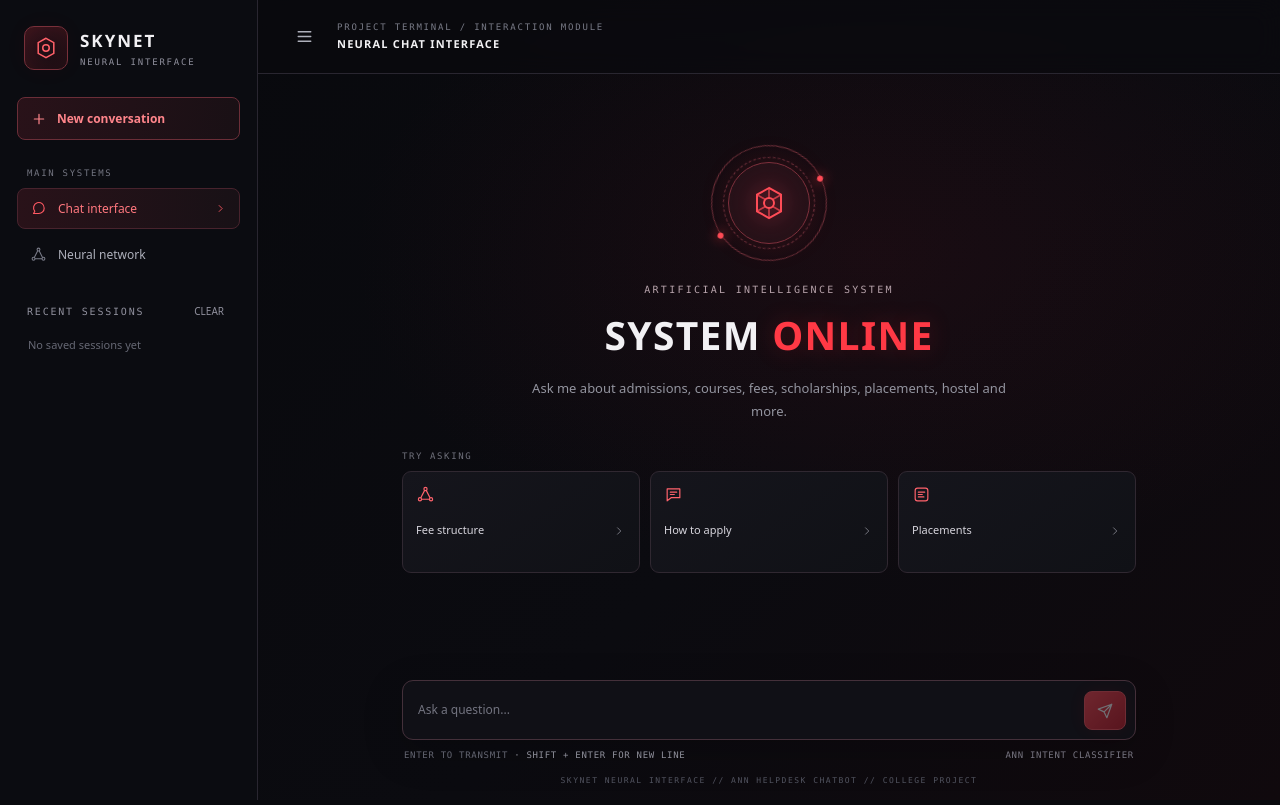
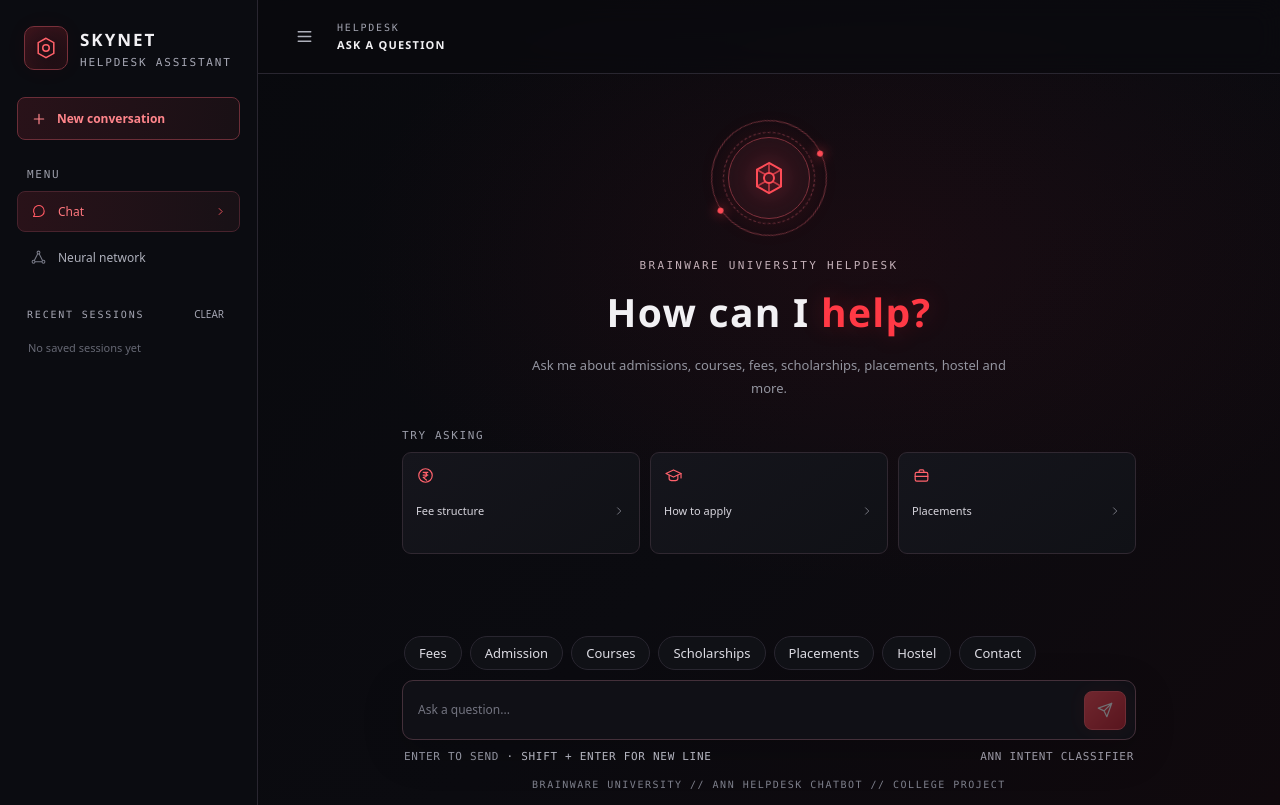
Before and after one commit to mimo-project/ann-chatbot, a Flask app: page / in a window 1280 px wide. Run offline with Flask 3, Linux system fonts and the light colour scheme; parts of the project's set-up code (start-up, migrations or seed data) failed here and were passed over.

Commit message:
frontend design change

```diff
--- a/static/script.js
+++ b/static/script.js
@@ -13,8 +13,8 @@
   let activeHistoryId = null;
   let isLoading = false;
   const pageMeta = {
-    chat: ['INTERACTION MODULE', 'NEURAL CHAT INTERFACE'],
-    neural: ['MODEL OVERVIEW', 'NEURAL NETWORK OVERVIEW']
+    chat: ['HELPDESK', 'ASK A QUESTION'],
+    neural: ['MODEL OVERVIEW', 'HOW THE BOT WORKS']
   };
   const NO_SESSIONS = '<div class="history-item" style="color:#666874;cursor:default">No saved sessions yet</div>';
   const escapeHTML = (str) => String(str).replace(/[&<>"']/g, ch => ({
@@ -163,7 +163,7 @@
       sendMessage();
     }
   });
-  $$('.prompt-card').forEach(button => button.addEventListener('click', () => sendMessage(button.dataset.prompt)));
+  $$('.prompt-card, .chip').forEach(button => button.addEventListener('click', () => sendMessage(button.dataset.prompt)));
   $$('.nav-btn').forEach(button => button.addEventListener('click', () => switchPage(button.dataset.page)));
   $('#newChat').addEventListener('click', newChat);
   $('#sidebarToggle').addEventListener('click', () => sidebar.classList.toggle('closed'));
--- a/static/style.css
+++ b/static/style.css
@@ -8,8 +8,8 @@
   --red2: #b51e2b;
   --red-dim: #35151c;
   --text: #f2f1f4;
-  --muted: #90909d;
-  --muted2: #636571;
+  --muted: #a5a6b3;
+  --muted2: #858794;
   --green: #77e4ac;
   --mono: ui-monospace, 'Cascadia Mono', Consolas, monospace;
   --display: 'Segoe UI', system-ui, -apple-system, sans-serif;
@@ -117,7 +117,7 @@
 }
 
 .brand-sub {
-  font: 9px var(--mono);
+  font: 11px var(--mono);
   letter-spacing: 1.8px;
   color: var(--muted);
   margin-top: 5px
@@ -151,9 +151,9 @@
 
 .nav-section {
   margin: 28px 0 10px 10px;
-  font: 9px var(--mono);
+  font: 11px var(--mono);
   letter-spacing: 1.7px;
-  color: #737581
+  color: #9a9ca8
 }
 
 .nav {
@@ -325,9 +325,9 @@
 }
 
 .top-label .tiny {
-  font: 9px var(--mono);
+  font: 10px var(--mono);
   letter-spacing: 1.8px;
-  color: #797b87
+  color: #a0a2ae
 }
 
 .top-label strong {
@@ -439,9 +439,9 @@
 }
 
 .welcome-kicker {
-  font: 10px var(--mono);
+  font: 11px var(--mono);
   letter-spacing: 2.3px;
-  color: #b7a3ab;
+  color: #c4b0b8;
   margin: 0 0 13px
 }
 
@@ -466,8 +466,8 @@
 
 .prompt-label {
   text-align: left;
-  font: 9px var(--mono);
-  color: #6f707b;
+  font: 11px var(--mono);
+  color: #9a9ca8;
   letter-spacing: 1.6px;
   margin: 0 0 10px
 }
@@ -562,7 +562,7 @@
 }
 
 .message-label {
-  font: 9px var(--mono);
+  font: 11px var(--mono);
   letter-spacing: 1.5px;
   color: #ff6972;
   margin: 2px 0 8px
@@ -578,8 +578,8 @@
   border-radius: 3px 11px 11px 11px;
   background: linear-gradient(140deg, #17171e, #121319);
   padding: 13px 15px;
-  color: #e0dee5;
-  font-size: 12px;
+  color: #ecebf0;
+  font-size: 15px;
   line-height: 1.8;
   overflow-wrap: anywhere;
   white-space: pre-wrap
@@ -592,8 +592,8 @@
 }
 
 .message-meta {
-  font: 9px var(--mono);
-  color: #666975;
+  font: 11px var(--mono);
+  color: #8e909c;
   margin-top: 7px
 }
 
@@ -633,6 +633,36 @@
   width: min(790px, 100%);
   margin: 0 auto;
   padding: 8px 28px 16px
+}
+
+.chips {
+  display: flex;
+  gap: 8px;
+  overflow-x: auto;
+  padding: 0 2px 10px;
+  scrollbar-width: none
+}
+
+.chips::-webkit-scrollbar {
+  display: none
+}
+
+.chip {
+  flex: 0 0 auto;
+  border: 1px solid var(--line);
+  background: var(--panel);
+  color: #dcdbe3;
+  border-radius: 999px;
+  padding: 7px 14px;
+  font: 13px var(--sans);
+  cursor: pointer;
+  transition: border-color .15s, background .15s, color .15s
+}
+
+.chip:hover {
+  border-color: var(--line-hot);
+  background: var(--red-dim);
+  color: #fff
 }
 
 .composer {
@@ -695,18 +725,18 @@
   align-items: center;
   gap: 12px;
   margin: 10px 2px 0;
-  color: #646672;
-  font: 9px var(--mono);
+  color: #8e909c;
+  font: 11px var(--mono);
   letter-spacing: .7px
 }
 
 .composer-bottom strong {
-  color: #8f909b;
+  color: #b3b4bf;
   font-weight: 400
 }
 
 .prototype-note {
-  color: #777581
+  color: #9a98a4
 }
 
 .panel-page {
@@ -767,8 +797,8 @@
   display: flex;
   align-items: center;
   justify-content: space-between;
-  color: #a6a5b1;
-  font: 9px var(--mono);
+  color: #b0afba;
+  font: 11px var(--mono);
   letter-spacing: 1px
 }
 
@@ -878,8 +908,8 @@
 .footer {
   padding: 0 28px 15px;
   text-align: center;
-  color: #51535f;
-  font: 8px var(--mono);
+  color: #7d7f8b;
+  font: 10px var(--mono);
   letter-spacing: 1.5px
 }
 
@@ -1051,7 +1081,13 @@
   }
 
   .composer-bottom {
-    font-size: 8px
+    font-size: 10px;
+    justify-content: flex-end
+  }
+
+  .key-hint,
+  .footer-long {
+    display: none
   }
 
   .page-heading {
--- a/templates/index.html
+++ b/templates/index.html
@@ -4,7 +4,7 @@
 <meta charset="UTF-8" />
 <meta name="viewport" content="width=device-width, initial-scale=1.0" />
 <meta name="theme-color" content="#090a0e" />
-<title>SKYNET // Neural Interface</title>
+<title>Brainware Helpdesk</title>
 <link rel="stylesheet" href="{{ url_for('static', filename='style.css') }}">
 </head>
 <body>
@@ -12,12 +12,12 @@
   <aside class="sidebar" id="sidebar">
     <div class="brand">
       <div class="brand-mark" aria-hidden="true"><svg width="26" height="26" viewBox="0 0 24 24" fill="none"><path d="M12 3 4.8 7v10L12 21l7.2-4V7L12 3Z" stroke="currentColor" stroke-width="1.4"/><circle cx="12" cy="12" r="3" stroke="currentColor" stroke-width="1.4"/></svg></div>
-      <div><div class="brand-name">SKYNET</div><div class="brand-sub">NEURAL INTERFACE</div></div>
+      <div><div class="brand-name">SKYNET</div><div class="brand-sub">HELPDESK ASSISTANT</div></div>
     </div>
     <button class="new-chat" id="newChat"><svg width="16" height="16" viewBox="0 0 24 24" fill="none"><path d="M12 5v14M5 12h14" stroke="currentColor" stroke-width="1.8" stroke-linecap="round"/></svg> New conversation</button>
-    <div class="nav-section">MAIN SYSTEMS</div>
+    <div class="nav-section">MENU</div>
     <nav class="nav" aria-label="Main navigation">
-      <button class="nav-btn active" data-page="chat"><svg width="17" height="17" viewBox="0 0 24 24" fill="none"><path d="M20 11.5a7.5 7.5 0 0 1-7.5 7.5H5l1.8-3.1A7.5 7.5 0 1 1 20 11.5Z" stroke="currentColor" stroke-width="1.6" stroke-linejoin="round"/></svg> Chat interface <svg class="chevron" width="13" height="13" viewBox="0 0 24 24" fill="none"><path d="m9 18 6-6-6-6" stroke="currentColor" stroke-width="1.6"/></svg></button>
+      <button class="nav-btn active" data-page="chat"><svg width="17" height="17" viewBox="0 0 24 24" fill="none"><path d="M20 11.5a7.5 7.5 0 0 1-7.5 7.5H5l1.8-3.1A7.5 7.5 0 1 1 20 11.5Z" stroke="currentColor" stroke-width="1.6" stroke-linejoin="round"/></svg> Chat <svg class="chevron" width="13" height="13" viewBox="0 0 24 24" fill="none"><path d="m9 18 6-6-6-6" stroke="currentColor" stroke-width="1.6"/></svg></button>
       <button class="nav-btn" data-page="neural"><svg width="17" height="17" viewBox="0 0 24 24" fill="none"><circle cx="12" cy="5" r="2" stroke="currentColor" stroke-width="1.5"/><circle cx="5" cy="18" r="2" stroke="currentColor" stroke-width="1.5"/><circle cx="19" cy="18" r="2" stroke="currentColor" stroke-width="1.5"/><path d="m10.9 6.8-4.8 9.4m6.8-9.4 4.8 9.4M7 18h10" stroke="currentColor" stroke-width="1.5"/></svg> Neural network</button>
     </nav>
     <div class="history-head"><span class="eyebrow">RECENT SESSIONS</span><button id="clearHistory" title="Clear conversation history">CLEAR</button></div>
@@ -29,7 +29,7 @@
   <main class="main">
     <header class="topbar">
       <button class="icon-btn" id="sidebarToggle" aria-label="Toggle navigation" title="Toggle navigation"><svg width="19" height="19" viewBox="0 0 24 24" fill="none"><path d="M4 6h16M4 12h16M4 18h16" stroke="currentColor" stroke-width="1.6" stroke-linecap="round"/></svg></button>
-      <div class="top-label"><span class="tiny">PROJECT TERMINAL / <span id="crumb">INTERACTION MODULE</span></span><strong id="topTitle">NEURAL CHAT INTERFACE</strong></div>
+      <div class="top-label"><span class="tiny"><span id="crumb">HELPDESK</span></span><strong id="topTitle">ASK A QUESTION</strong></div>
 
     </header>
 
@@ -37,27 +37,27 @@
       <div class="chat-scroller" id="chatScroller"><div class="chat-content" id="chatContent">
         <div class="welcome" id="welcome">
           <div class="core-wrap"><div class="core-orbit"></div><div class="core-cross"></div><div class="core-inner"><svg width="40" height="40" viewBox="0 0 24 24" fill="none"><path d="M12 3 4.8 7v10L12 21l7.2-4V7L12 3Z" stroke="currentColor" stroke-width="1.2"/><circle cx="12" cy="12" r="3" stroke="currentColor" stroke-width="1.2"/><path d="M12 3v6M12 15v6M4.8 7l5.2 3M14 14l5.2 3M19.2 7 14 10M10 14l-5.2 3" stroke="currentColor" stroke-width="1" opacity=".7"/></svg></div></div>
-          <p class="welcome-kicker">ARTIFICIAL INTELLIGENCE SYSTEM</p>
-          <h1>SYSTEM <span>ONLINE</span></h1>
+          <p class="welcome-kicker">BRAINWARE UNIVERSITY HELPDESK</p>
+          <h1>How can I <span>help?</span></h1>
           <p class="welcome-desc">Ask me about admissions, courses, fees, scholarships, placements, hostel and more.</p>
           <div class="prompt-label">TRY ASKING</div>
           <div class="prompt-grid">
-            <button class="prompt-card" data-prompt="What is the fee structure?"><span class="prompt-icon"><svg width="19" height="19" viewBox="0 0 24 24" fill="none"><circle cx="12" cy="5" r="2" stroke="currentColor" stroke-width="1.5"/><circle cx="5" cy="18" r="2" stroke="currentColor" stroke-width="1.5"/><circle cx="19" cy="18" r="2" stroke="currentColor" stroke-width="1.5"/><path d="m10.9 6.8-4.8 9.4m6.8-9.4 4.8 9.4M7 18h10" stroke="currentColor" stroke-width="1.5"/></svg></span><span class="prompt-text">Fee structure <svg width="14" height="14" viewBox="0 0 24 24" fill="none"><path d="m9 18 6-6-6-6" stroke="currentColor" stroke-width="1.6"/></svg></span></button>
-            <button class="prompt-card" data-prompt="How do I apply for admission?"><span class="prompt-icon"><svg width="19" height="19" viewBox="0 0 24 24" fill="none"><path d="M4 5h16v11H9l-5 4V5Z" stroke="currentColor" stroke-width="1.5" stroke-linejoin="round"/><path d="M8 9h8M8 12h5" stroke="currentColor" stroke-width="1.5" stroke-linecap="round"/></svg></span><span class="prompt-text">How to apply <svg width="14" height="14" viewBox="0 0 24 24" fill="none"><path d="m9 18 6-6-6-6" stroke="currentColor" stroke-width="1.6"/></svg></span></button>
-            <button class="prompt-card" data-prompt="Tell me about placements"><span class="prompt-icon"><svg width="19" height="19" viewBox="0 0 24 24" fill="none"><rect x="4" y="4" width="16" height="16" rx="3" stroke="currentColor" stroke-width="1.5"/><path d="M8 9h8M8 12h5M8 15h7" stroke="currentColor" stroke-width="1.5" stroke-linecap="round"/></svg></span><span class="prompt-text">Placements <svg width="14" height="14" viewBox="0 0 24 24" fill="none"><path d="m9 18 6-6-6-6" stroke="currentColor" stroke-width="1.6"/></svg></span></button>
+            <button class="prompt-card" data-prompt="What is the fee structure?"><span class="prompt-icon"><svg width="19" height="19" viewBox="0 0 24 24" fill="none"><circle cx="12" cy="12" r="8.5" stroke="currentColor" stroke-width="1.5"/><path d="M9 8h6M9 11.5h6M9.5 8c2.8 0 4 1.3 4 3.2s-1.4 3.1-4 3.1h-.5l4.5 3.7" stroke="currentColor" stroke-width="1.4" stroke-linecap="round" stroke-linejoin="round"/></svg></span><span class="prompt-text">Fee structure <svg width="14" height="14" viewBox="0 0 24 24" fill="none"><path d="m9 18 6-6-6-6" stroke="currentColor" stroke-width="1.6"/></svg></span></button>
+            <button class="prompt-card" data-prompt="How do I apply?"><span class="prompt-icon"><svg width="19" height="19" viewBox="0 0 24 24" fill="none"><path d="M2.5 9.5 12 5l9.5 4.5L12 14 2.5 9.5Z" stroke="currentColor" stroke-width="1.5" stroke-linejoin="round"/><path d="M6.5 11.8V16c0 1.4 2.5 2.5 5.5 2.5s5.5-1.1 5.5-2.5v-4.2M21.5 9.5V15" stroke="currentColor" stroke-width="1.5" stroke-linecap="round"/></svg></span><span class="prompt-text">How to apply <svg width="14" height="14" viewBox="0 0 24 24" fill="none"><path d="m9 18 6-6-6-6" stroke="currentColor" stroke-width="1.6"/></svg></span></button>
+            <button class="prompt-card" data-prompt="How are the placements?"><span class="prompt-icon"><svg width="19" height="19" viewBox="0 0 24 24" fill="none"><rect x="4" y="8" width="16" height="11" rx="2" stroke="currentColor" stroke-width="1.5"/><path d="M9 8V6.5A1.5 1.5 0 0 1 10.5 5h3A1.5 1.5 0 0 1 15 6.5V8M4 13h16" stroke="currentColor" stroke-width="1.5" stroke-linecap="round"/></svg></span><span class="prompt-text">Placements <svg width="14" height="14" viewBox="0 0 24 24" fill="none"><path d="m9 18 6-6-6-6" stroke="currentColor" stroke-width="1.6"/></svg></span></button>
           </div>
         </div>
         <div class="messages" id="messages" aria-live="polite" hidden></div>
       </div></div>
-      <div class="composer-area"><form class="composer" id="chatForm"><textarea id="messageInput" rows="1" placeholder="Ask a question..." aria-label="Enter your message"></textarea><button class="send-btn" id="sendBtn" type="submit" aria-label="Send message" title="Send message"><svg width="18" height="18" viewBox="0 0 24 24" fill="none"><path d="M21 3 10.8 13.2M21 3l-6.5 18-3.7-7.8L3 9.5 21 3Z" stroke="currentColor" stroke-width="1.6" stroke-linecap="round" stroke-linejoin="round"/></svg></button></form><div class="composer-bottom"><span>ENTER TO TRANSMIT <strong>· SHIFT + ENTER FOR NEW LINE</strong></span><span class="prototype-note">ANN INTENT CLASSIFIER</span></div></div>
+      <div class="composer-area"><div class="chips" id="chips" aria-label="Quick questions"><button type="button" class="chip" data-prompt="What is the fee structure?">Fees</button><button type="button" class="chip" data-prompt="How do I apply?">Admission</button><button type="button" class="chip" data-prompt="Which courses do you offer?">Courses</button><button type="button" class="chip" data-prompt="Are scholarships available?">Scholarships</button><button type="button" class="chip" data-prompt="How are the placements?">Placements</button><button type="button" class="chip" data-prompt="Is hostel available?">Hostel</button><button type="button" class="chip" data-prompt="How can I contact the university?">Contact</button></div><form class="composer" id="chatForm"><textarea id="messageInput" rows="1" placeholder="Ask a question..." aria-label="Enter your message"></textarea><button class="send-btn" id="sendBtn" type="submit" aria-label="Send message" title="Send message"><svg width="18" height="18" viewBox="0 0 24 24" fill="none"><path d="M21 3 10.8 13.2M21 3l-6.5 18-3.7-7.8L3 9.5 21 3Z" stroke="currentColor" stroke-width="1.6" stroke-linecap="round" stroke-linejoin="round"/></svg></button></form><div class="composer-bottom"><span class="key-hint">ENTER TO SEND <strong>· SHIFT + ENTER FOR NEW LINE</strong></span><span class="prototype-note">ANN INTENT CLASSIFIER</span></div></div>
     </section>
 
     <section class="page panel-page" id="page-neural" aria-label="Neural network overview">
-      <div class="page-heading"><div><div class="eyebrow">MODEL OBSERVABILITY / 01</div><h2>NEURAL NETWORK</h2><p>A feed-forward artificial neural network that classifies each question into an intent. The diagram is illustrative: node counts are not the real layer sizes.</p></div><div class="section-chip">ARCHITECTURE VIEW</div></div>
-      <div class="stat-grid"><div class="stat-card"><div class="stat-top">INTENTS <span class="stat-icon">◉</span></div><div class="stat-value">16</div><div class="stat-detail">Topics the model can recognise</div></div><div class="stat-card"><div class="stat-top">HIDDEN LAYERS <span class="stat-icon">⌘</span></div><div class="stat-value">128 · 64</div><div class="stat-detail">ReLU neurons with dropout</div></div><div class="stat-card"><div class="stat-top">TEST ACCURACY <span class="stat-icon">⌁</span></div><div class="stat-value">~85%</div><div class="stat-detail">Measured on a held-out test split</div></div></div>
+      <div class="page-heading"><div><div class="eyebrow">MODEL OVERVIEW</div><h2>NEURAL NETWORK</h2><p>A feed-forward artificial neural network that classifies each question into an intent. The diagram is illustrative: node counts are not the real layer sizes.</p></div><div class="section-chip">ARCHITECTURE VIEW</div></div>
+      <div class="stat-grid"><div class="stat-card"><div class="stat-top">INTENTS</div><div class="stat-value">16</div><div class="stat-detail">Topics the model can recognise</div></div><div class="stat-card"><div class="stat-top">HIDDEN LAYERS</div><div class="stat-value">128 · 64</div><div class="stat-detail">ReLU neurons with dropout</div></div><div class="stat-card"><div class="stat-top">TEST ACCURACY</div><div class="stat-value">~85%</div><div class="stat-detail">Measured on a held-out test split</div></div></div>
       <div class="panel-grid"><div class="panel-card"><h3>NETWORK TOPOLOGY</h3><p class="sub">Illustrative signal flow from text features to a predicted intent.</p><svg class="network-visual" id="networkVisual" viewBox="0 0 600 270" role="img" aria-label="Illustrative neural network with input, hidden and output layers"></svg><div class="layer-key"><span><i class="key-dot"></i> INPUT LAYER</span><span><i class="key-dot hidden"></i> HIDDEN LAYER</span><span><i class="key-dot output"></i> OUTPUT LAYER</span></div></div><div class="panel-card"><h3>MODEL DETAILS</h3><p class="sub">Values from this project's training run. Update them if you retrain.</p><div class="data-list"><div class="data-row"><span>Model type</span><span>FEED-FORWARD ANN (MLP)</span></div><div class="data-row"><span>Framework</span><span>KERAS / TENSORFLOW</span></div><div class="data-row"><span>Input format</span><span>TF-IDF VECTOR</span></div><div class="data-row"><span>Output</span><span>INTENT (SOFTMAX)</span></div><div class="data-row"><span>Training patterns</span><span>500</span></div><div class="data-row"><span>Confidence threshold</span><span>0.70</span></div></div></div></div>
     </section>
-    <div class="footer">SKYNET NEURAL INTERFACE // ANN HELPDESK CHATBOT // COLLEGE PROJECT</div>
+    <div class="footer">BRAINWARE UNIVERSITY // ANN HELPDESK CHATBOT<span class="footer-long"> // COLLEGE PROJECT</span></div>
   </main>
 </div>
 <script src="{{ url_for('static', filename='script.js') }}"></script>
```
